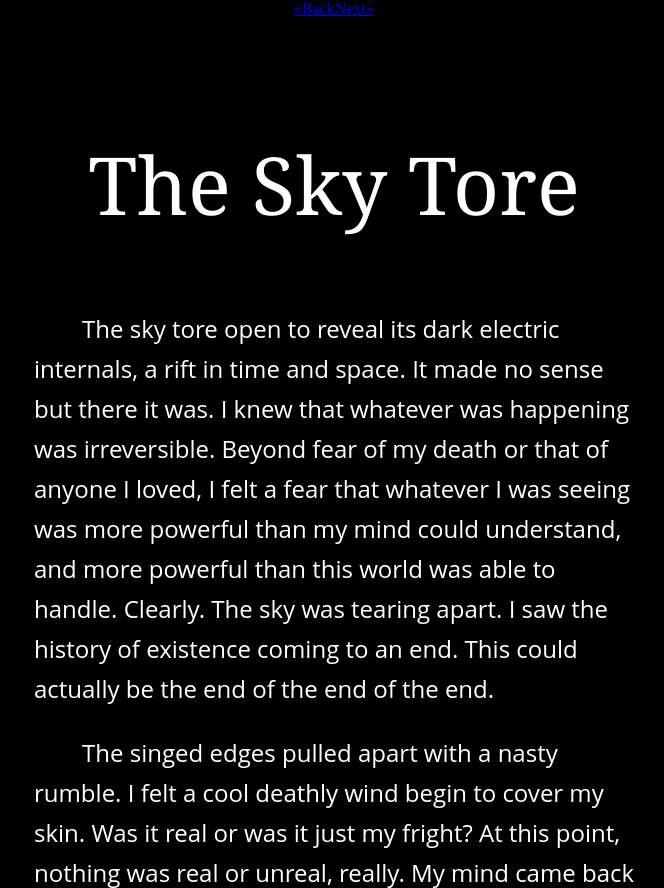
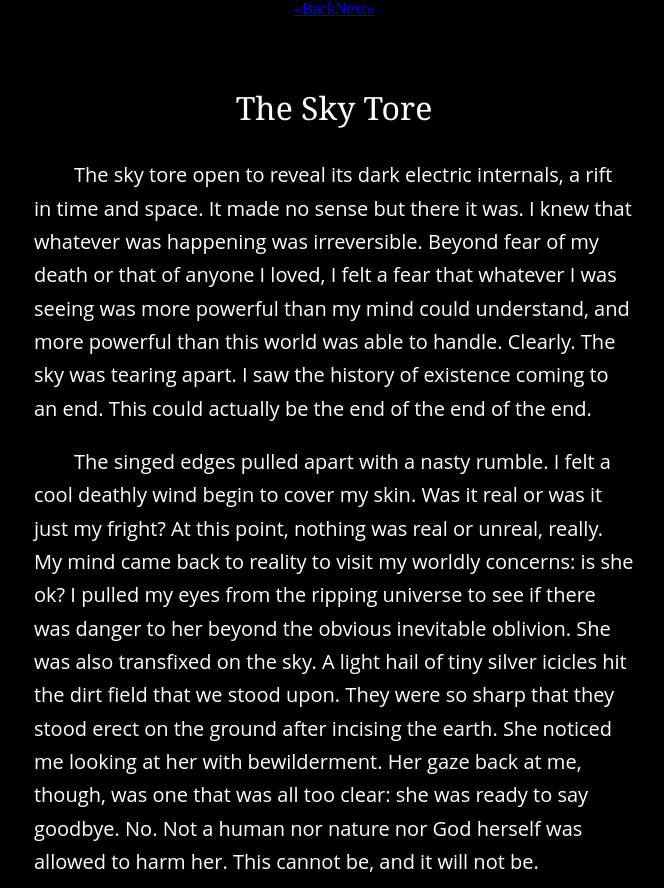
Before and after one commit to andrewevans/skytore, a plain HTML site: page skvtoreopen/index.html in a window 1280 px wide. Shown: the top 888 px of the page, without its empty margins (306-970 px from the left). Drawn offline with Linux system fonts and the light colour scheme.

Commit message:
Update font sizes.

```diff
--- a/skvtoreopen/skvto.css
+++ b/skvtoreopen/skvto.css
@@ -22,7 +22,6 @@ body {
 
 h1 {
     line-height: 1.8em;
-    font-size: 5em;
     font-family: Georgia, "Times New Roman", Times, serif;
     text-align: center;
     text-indent: 0;
@@ -33,7 +32,7 @@ p {
     font-family: 'Open Sans', Arial, Helvetica, sans-serif;
     text-indent: 2em;
     -webkit-font-smoothing: antialiased;
-    font-size: 1.5em;
+    font-size: 20px;
     line-height: 1.6666666667;
 }
 
```
